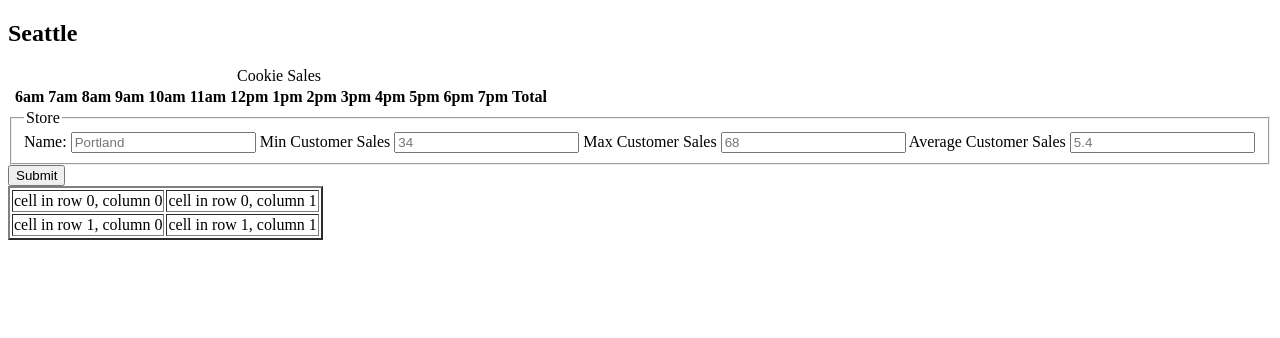
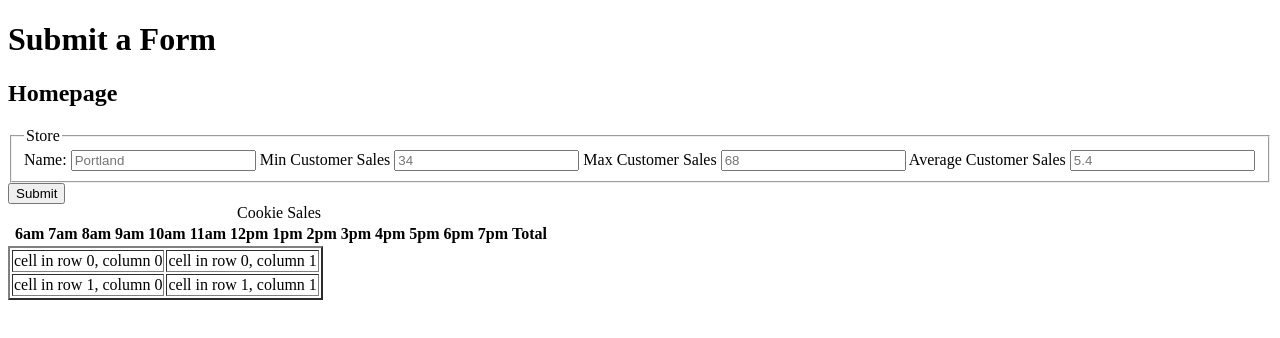
Before and after one commit to renwickm/cookie-stand, a plain HTML site: page sales.html in a window 1280 px wide. Drawn offline with Linux system fonts and the light colour scheme.

Commit message:
added contenxt to the sales page

```diff
--- a/sales.html
+++ b/sales.html
@@ -7,14 +7,11 @@
   </head>
 <body>
   <header>
-    <h2><a href="index.html"></a></h2>
-    <h2>Seattle</h2>
+    <h1>Submit a Form</h1>
+    <h2><a href="index.html"></a>Homepage</h2>
+
   </header>
   <main>
-    <table id="store">
-
-    </table>
-
     <form id="my-form">
       <fieldset>
         <legend>Store</legend>
@@ -34,9 +31,12 @@
       </fieldset>
 
       <button type="submit">Submit</button>
+    </form>
 
+      <table id="store">
 
-    </form>
+      </table>
+
   </main>
 
 </body>
```
